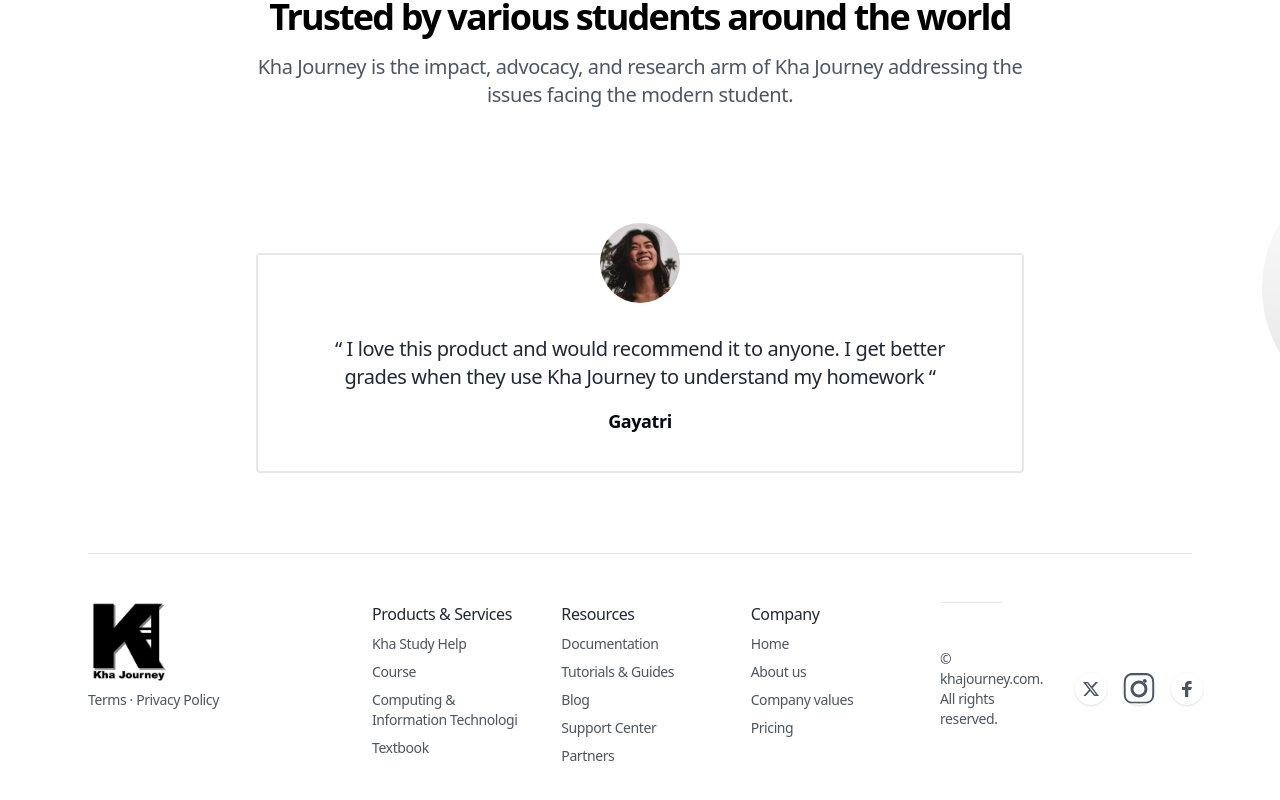
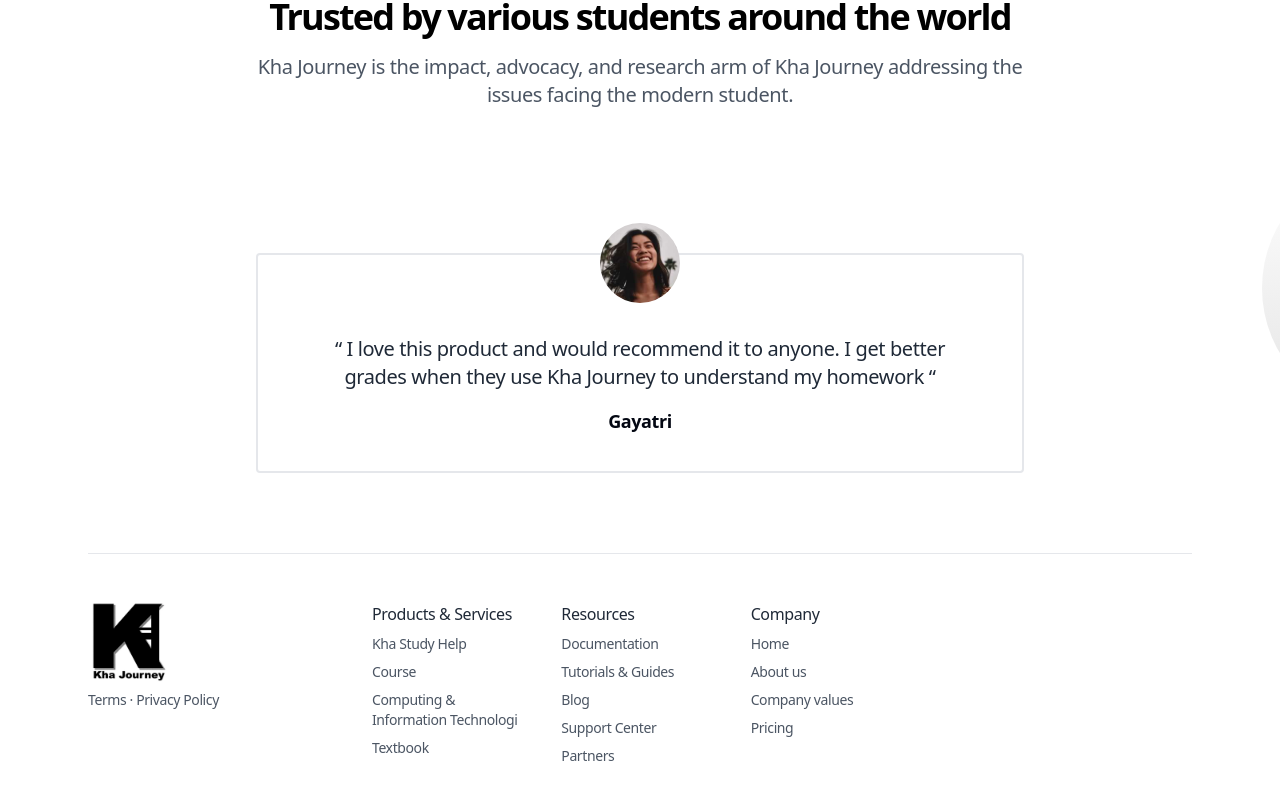
Before and after one commit to lailaroikha/mindraf, a Next.js app: page / in a window 1280 px wide. Shown: the part 1786-2586 px from the top of the page. Built offline with nearby package versions, Linux system fonts and the light colour scheme.

Commit message:
editing foto

```diff
--- a/components/ui/footer.tsx
+++ b/components/ui/footer.tsx
@@ -80,40 +80,6 @@ export default function Footer() {
               </li>
             </ul>
           </div>
-
-        {/* Bottom area */}
-        <div className="md:flex md:items-center md:justify-between py-4 md:py-8 border-t border-gray-200">
-
-          {/* Social as */}
-          <ul className="flex mb-4 md:order-1 md:ml-4 md:mb-0">
-            <li>
-              <a href="#0" className="flex justify-center items-center text-gray-600 hover:text-gray-900 bg-white hover:bg-white-100 rounded-full shadow transition duration-150 ease-in-out" aria-label="Twitter">
-                <svg className="w-8 h-8 fill-current" viewBox="0 0 32 32" xmlns="http://www.w3.org/2000/svg">
-                  <path d="m13.063 9 3.495 4.475L20.601 9h2.454l-5.359 5.931L24 23h-4.938l-3.866-4.893L10.771 23H8.316l5.735-6.342L8 9h5.063Zm-.74 1.347h-1.457l8.875 11.232h1.36l-8.778-11.232Z" />
-                </svg>
-              </a>
-            </li>
-            <li className="ml-4">
-              <a href="#0" className="flex justify-center items-center text-gray-600 hover:text-gray-900 bg-white hover:bg-white-100 rounded-full shadow transition duration-150 ease-in-out" aria-label="Github">
-                <svg className="w-8 h-8 fill-current" viewBox="0 0 32 32" xmlns="http://www.w3.org/2000/svg">
-                <path d="M16 2.2c4.2 0 4.7 0 6.4.1 1.6.1 2.5.3 3.1.5.8.3 1.3.7 1.9 1.3.6.6 1 1.1 1.3 1.9.2.6.4 1.5.5 3.1.1 1.6.1 2.2.1 6.4s0 4.7-.1 6.4c-.1 1.6-.3 2.5-.5 3.1-.3.8-.7 1.3-1.3 1.9-.6.6-1.1 1-1.9 1.3-.6.2-1.5.4-3.1.5-1.6.1-2.2.1-6.4.1s-4.7 0-6.4-.1c-1.6-.1-2.5-.3-3.1-.5-.8-.3-1.3-.7-1.9-1.3-.6-.6-1-1.1-1.3-1.9-.2-.6-.4-1.5-.5-3.1-.1-1.6-.1-2.2-.1-6.4s0-4.7.1-6.4c.1-1.6.3-2.5.5-3.1.3-.8.7-1.3 1.3-1.9.6-.6 1.1-1 1.9-1.3.6-.2 1.5-.4 3.1-.5 1.6-.1 2.2-.1 6.4-.1m0-2.2c-4.3 0-4.8 0-6.5.1-1.7.1-2.8.3-3.8.6-.9.4-1.7.9-2.5 1.7-.8.8-1.3 1.6-1.7 2.5-.3.9-.5 2-.6 3.8-.1 1.7-.1 2.2-.1 6.5s0 4.8.1 6.5c.1 1.7.3 2.8.6 3.8.4.9.9 1.7 1.7 2.5.8.8 1.6 1.3 2.5 1.7.9.3 2 .5 3.8.6 1.7.1 2.2.1 6.5.1s4.8 0 6.5-.1c1.7-.1 2.8-.3 3.8-.6.9-.4 1.7-.9 2.5-1.7.8-.8 1.3-1.6 1.7-2.5.3-.9.5-2 .6-3.8.1-1.7.1-2.2.1-6.5s0-4.8-.1-6.5c-.1-1.7-.3-2.8-.6-3.8-.4-.9-.9-1.7-1.7-2.5-.8-.8-1.6-1.3-2.5-1.7-.9-.3-2-.5-3.8-.6-1.7-.1-2.2-.1-6.5-.1zm0 7.6c-4.6 0-8.4 3.7-8.4 8.4s3.7 8.4 8.4 8.4 8.4-3.7 8.4-8.4-3.7-8.4-8.4-8.4zm0 13.9c-3 0-5.5-2.5-5.5-5.5s2.5-5.5 5.5-5.5 5.5 2.5 5.5 5.5-2.5 5.5-5.5 5.5zm7.8-13.4c0 1.1-.9 2-2 2s-2-.9-2-2 .9-2 2-2 2 .9 2 2z"/>
-                </svg>
-              </a>
-            </li>
-            <li className="ml-4">
-              <a href="#0" className="flex justify-center items-center text-gray-600 hover:text-gray-900 bg-white hover:bg-white-100 rounded-full shadow transition duration-150 ease-in-out" aria-label="Facebook">
-                <svg className="w-8 h-8 fill-current" viewBox="0 0 32 32" xmlns="http://www.w3.org/2000/svg">
-                  <path d="M14.023 24L14 17h-3v-3h3v-2c0-2.7 1.672-4 4.08-4 1.153 0 2.144.086 2.433.124v2.821h-1.67c-1.31 0-1.563.623-1.563 1.536V14H21l-1 3h-2.72v7h-3.257z" />
-                </svg>
-              </a>
-            </li>
-          </ul>
-
-          {/* Copyrights note */}
-          <div className="text-sm text-gray-600 mr-4">&copy; khajourney.com. All rights reserved.</div>
-
-        </div>
-
       </div>
       </div>
     </footer>
```
